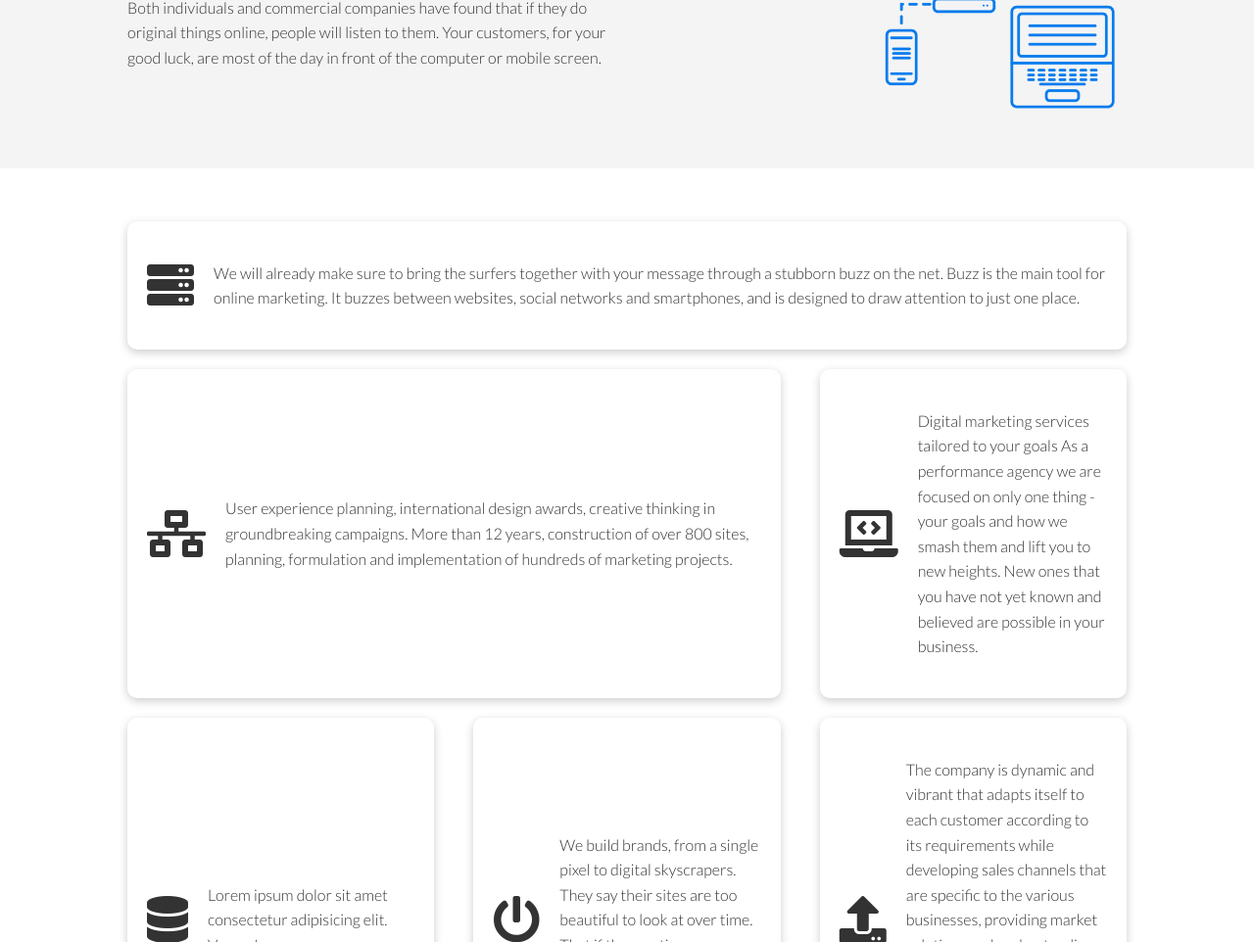
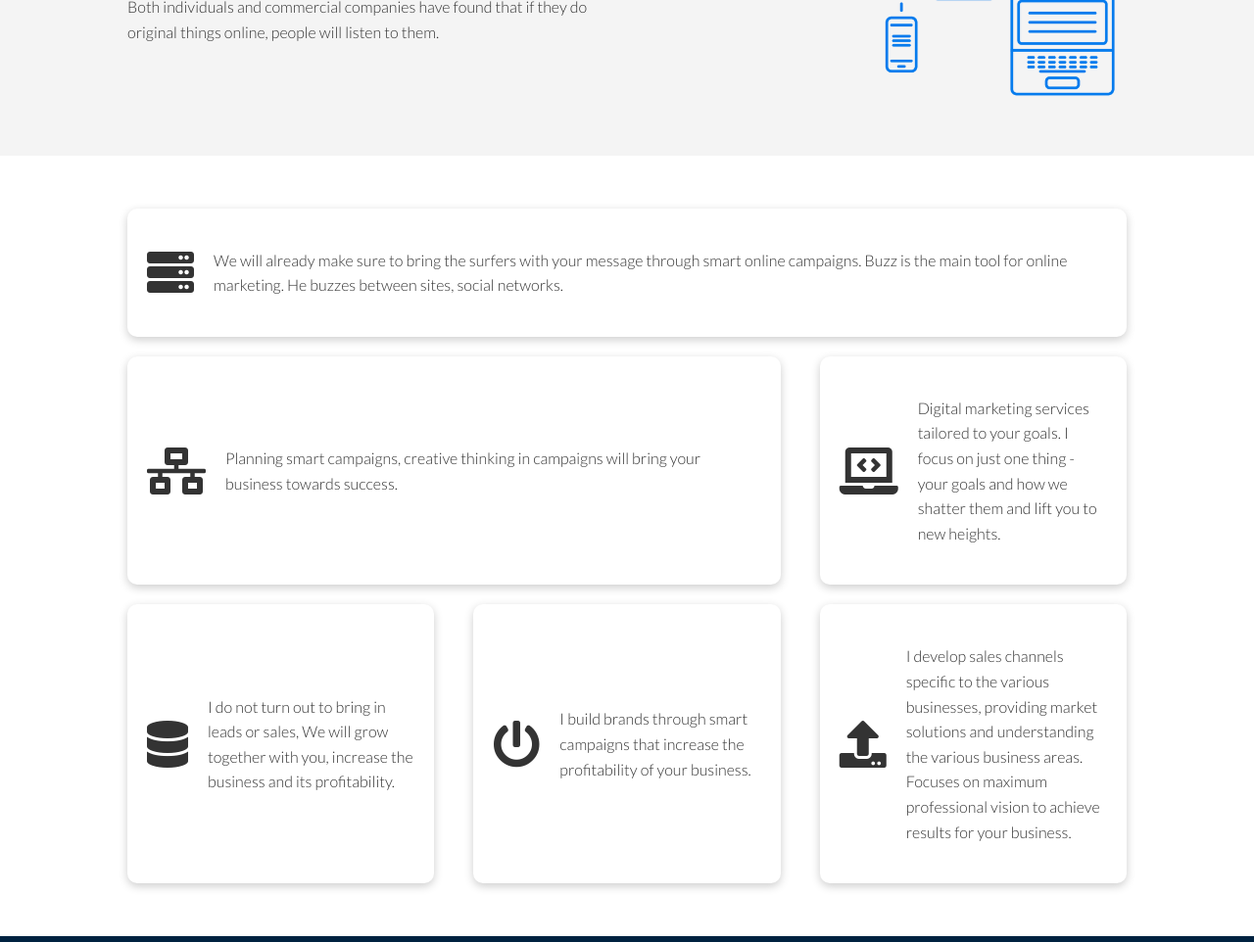
Before and after one commit to guyyumpolski/new-html, a plain HTML site: page aboutme.html in a window 1280 px wide. Shown: the part 606-1568 px from the top of the page at 98% size. Drawn offline with Linux system fonts and the light colour scheme.

Commit message:
Update aboutme.html

```diff
--- a/aboutme.html
+++ b/aboutme.html
@@ -29,7 +29,7 @@
             <div>
                 <h1 class="xl">Meet Guy Yampolsky</h1>
                 <p class="lead">
-                    Familiar with these cool sites that immerse you in a visual experience, a unique concept and advertising moves that burn the web? So we do it.
+Digital life and breathing for over three years. Love people and campaigns that take the business forward!
                 </p>
             </div>
             <img src="/images/guy.jpg" alt="guy">
@@ -40,9 +40,9 @@
     <section class="features-sub-head bg-light py-3">
         <div class="container grid">
             <div>
-                <h1 class="md">A digital office with advanced advertising capabilities</h1>
+                <h1 class="md">Smart campaigns that take the business to a great place.</h1>
                 <p>
-                    Both individuals and commercial companies have found that if they do original things online, people will listen to them. Your customers, for your good luck, are most of the day in front of the computer or mobile screen.
+                    Both individuals and commercial companies have found that if they do original things online, people will listen to them.
                 </p>
             </div>
             <img src="images/servers.png" alt="">
@@ -53,37 +53,37 @@
         <div class="container grid grid-3">
             <div class="card flex">
                 <i class="fas fa-server fa-3x"></i>
-                <p>We will already make sure to bring the surfers together with your message through a stubborn buzz on the net. Buzz is the main tool for online marketing. It buzzes between websites, social networks and smartphones, and is designed to draw attention to just one place.</p>
+                <p>We will already make sure to bring the surfers with your message through smart online campaigns. Buzz is the main tool for online marketing. He buzzes between sites, social networks.</p>
             </div>
             <div class="card flex">
                 <i class="fas fa-network-wired fa-3x"></i>
                 <p>
-                    User experience planning, international design awards, creative thinking in groundbreaking campaigns. More than 12 years, construction of over 800 sites, planning, formulation and implementation of hundreds of marketing projects.
+                    Planning smart campaigns, creative thinking in campaigns will bring your business towards success.
                 </p>
             </div>
             <div class="card flex">
                 <i class="fas fa-laptop-code fa-3x"></i>
                 <p>
-                    Digital marketing services tailored to your goals
-                    As a performance agency we are focused on only one thing - your goals and how we smash them and lift you to new heights. New ones that you have not yet known and believed are possible in your business.
+                   Digital marketing services tailored to your goals. I focus on just one thing - your goals and how we shatter them and lift you to new heights.
                 </p>
             </div>
             <div class="card flex">
                 <i class="fas fa-database fa-3x"></i>
                 <p>
-                    Lorem ipsum dolor sit amet consectetur adipisicing elit. Vero, a!
+                   I do not turn out to bring in leads or sales,
+We will grow together with you, increase the business and its profitability.
                 </p>
             </div>
             <div class="card flex">
                 <i class="fas fa-power-off fa-3x"></i>
                 <p>
-                    We build brands, from a single pixel to digital skyscrapers. They say their sites are too beautiful to look at over time. That if the creative was an animal - it would probably be a unicorn.
+          I build brands through smart campaigns that increase the profitability of your business.
                 </p>
             </div>
             <div class="card flex">
                 <i class="fas fa-upload fa-3x"></i>
                 <p>
-                    The company is dynamic and vibrant that adapts itself to each customer according to its requirements while developing sales channels that are specific to the various businesses, providing market solutions and understanding the various areas of business, professional and reliable vision and maximum work to obtain results that match customer needs.
+                    I develop sales channels specific to the various businesses, providing market solutions and understanding the various business areas. Focuses on maximum professional vision to achieve results for your business.
                 </p>
             </div>
         </div>
```
